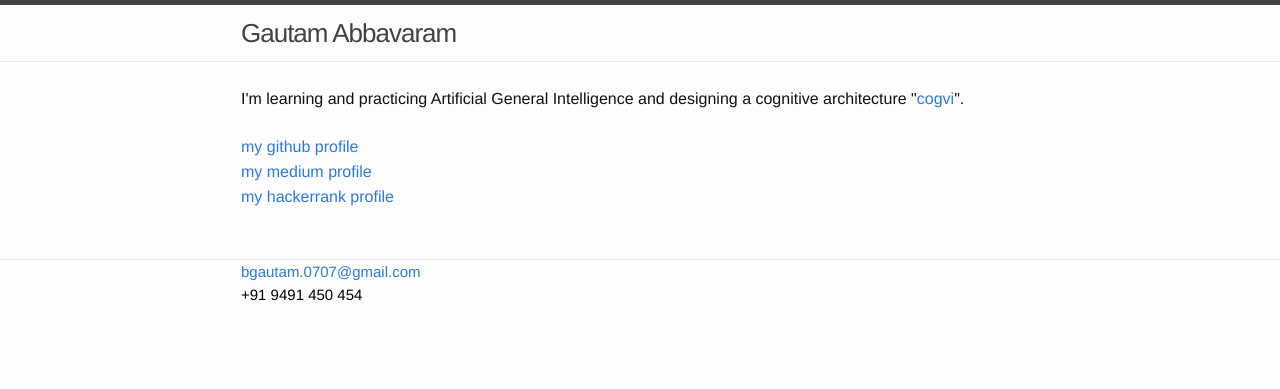
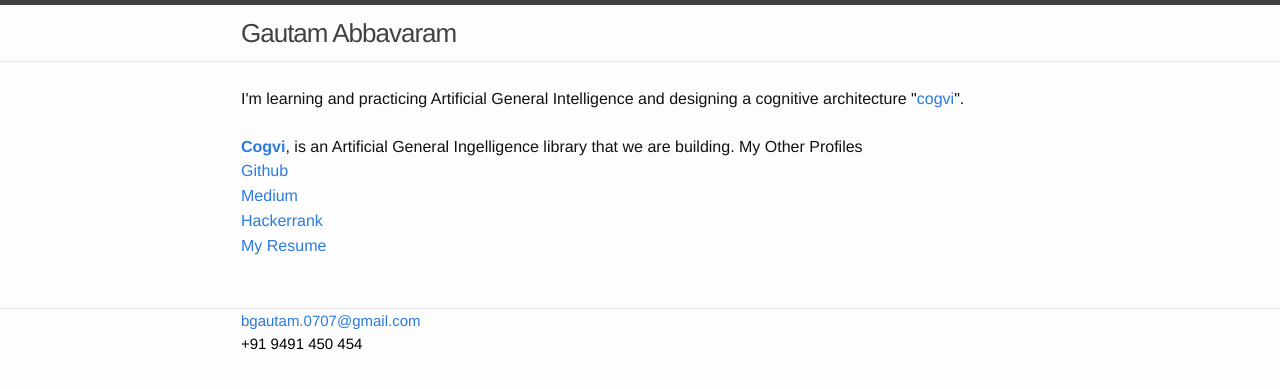
Before and after one commit to gautam0707/gautam0707.github.io, a Jekyll site: the page index.html, which Jekyll copies as it is, in a window 1280 px wide. Shown: the top 389 px of the page. Built offline with Jekyll 4.4.1, drawn with Linux system fonts in a browser that asks for light colours.

Commit message:
Update index.html

```diff
--- a/index.html
+++ b/index.html
@@ -49,12 +49,15 @@
           I'm learning and practicing Artificial General Intelligence and designing a cognitive architecture "<a href="http://www.cogvi.org" target="_blank">cogvi</a>".
           <br/>
           <br/>
+          <a href="www.cogvi.org"><b>Cogvi</b></a>, is an Artificial General Ingelligence library that we are building.
 
+  My Other Profiles
+          <br/>
   <ul class="post-list">
-  <li> <a href="github.com/gautam0707">my github profile </a></li>
-  <li> <a href="https://medium.com/@bgautam0707"> my medium profile</a></li>
-  <li> <a href="https://www.hackerrank.com/gautam0707"> my hackerrank profile </a></li>
-
+  <li> <a href="github.com/gautam0707">Github</a></li>
+  <li> <a href="https://medium.com/@bgautam0707">Medium</a></li>
+  <li> <a href="https://www.hackerrank.com/gautam0707">Hackerrank</a></li>
+    <li><a href="./gautam_resume.pdf">My Resume</a></li>
   </ul>
 <br/>
 <br/>
```
